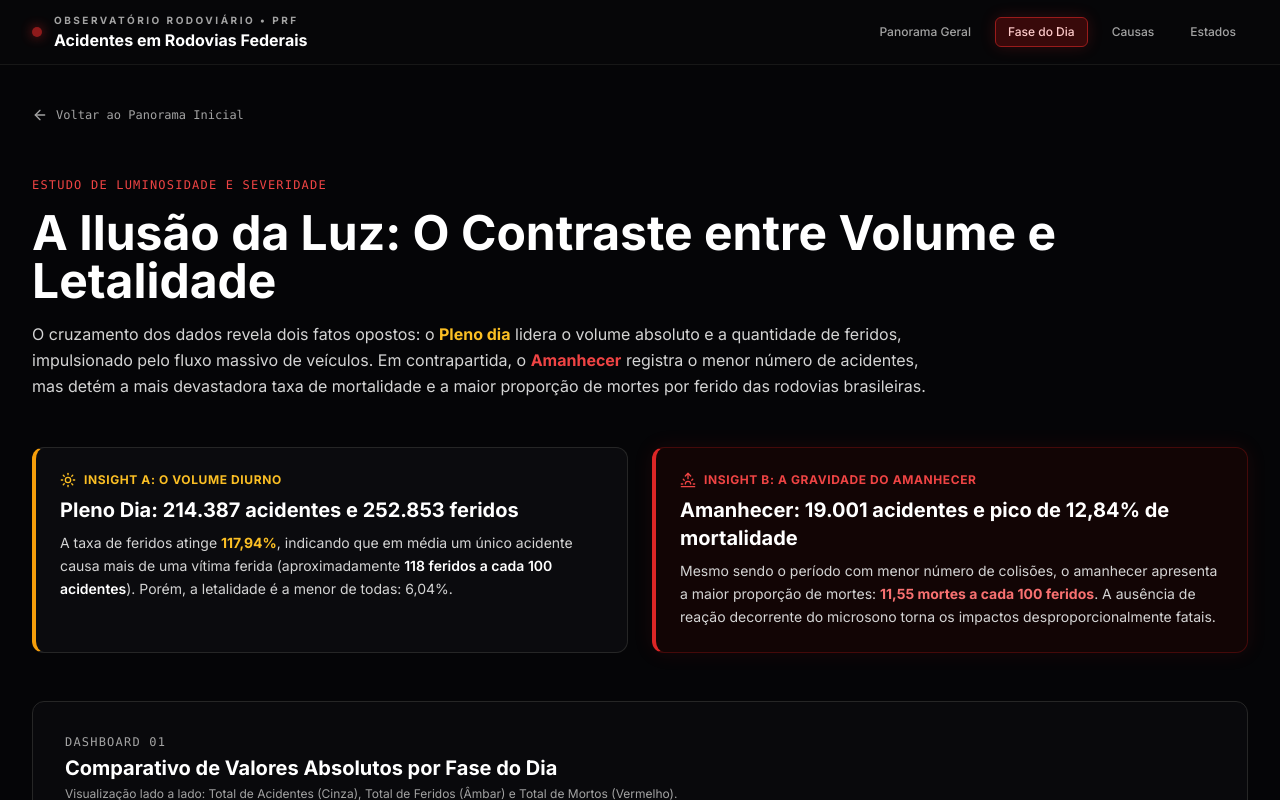
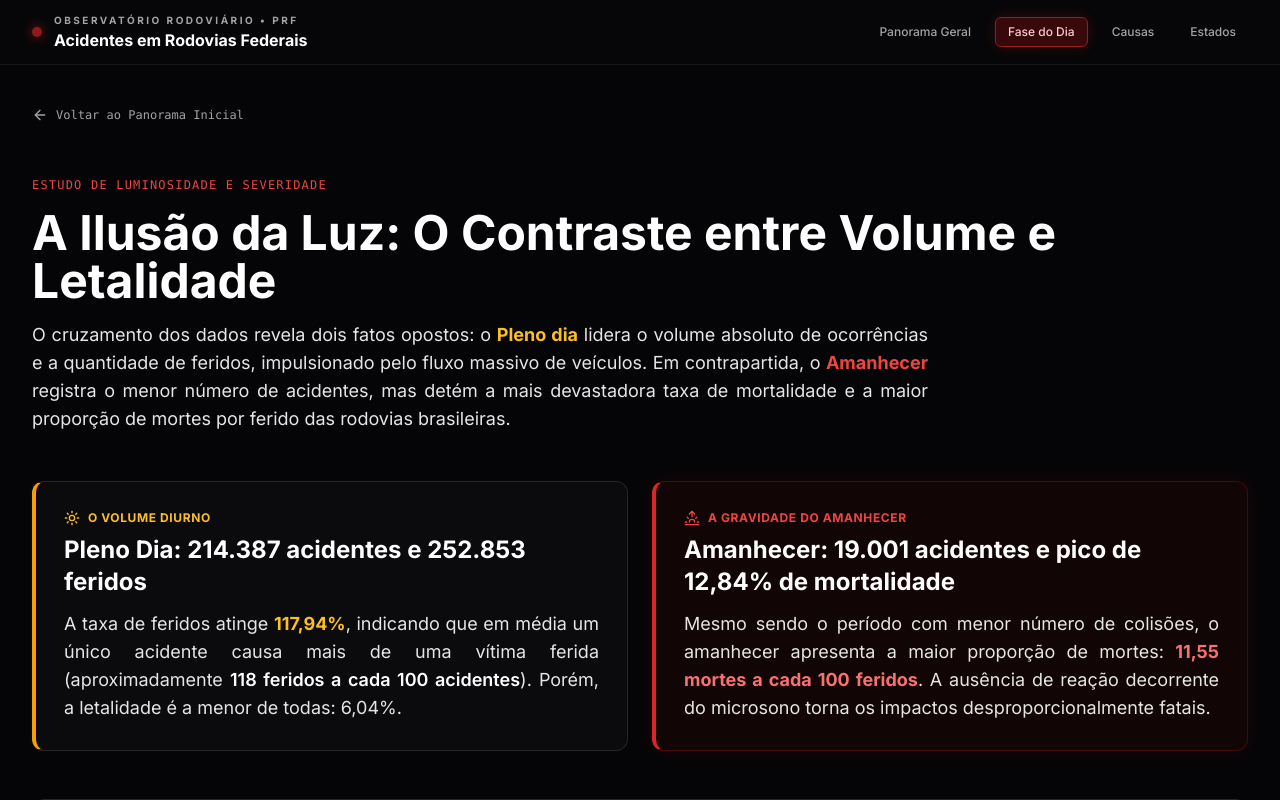
Before and after one commit to Jamilly-Andrade/bi-a2-acidentes, a React (Vite) app: page / in a window 1280 px wide. Both pictures are taken after a click on the button "Fase do Dia". Shown: the top 800 px of the page. Built offline with nearby package versions, Linux system fonts and the light colour scheme; the HTML template or start-up script is replaced by a standard one; a web font is replaced by a local one.

Commit message:
style: cores vibrantes nos graficos, animacao nos cards e tipografia justificada

```diff
--- a/src/App.jsx
+++ b/src/App.jsx
@@ -237,7 +237,7 @@ export default function App() {
               O quanto você sabe sobre os acidentes em rodovias brasileiras?
             </h1>
 
-            <p className="mt-6 text-base sm:text-lg text-neutral-400 max-w-3xl mx-auto font-normal leading-relaxed">
+            <p className="mt-6 text-lg sm:text-xl text-neutral-300 max-w-3xl mx-auto font-normal leading-relaxed text-justify">
               390.879 ocorrências registradas pela Polícia Rodoviária Federal. Mais de 32 mil mortes e 447 mil feridos.
               Uma investigação sobre o perigo invisível que se esconde na transição da luz e nos momentos de aparente calma.
             </p>
@@ -364,7 +364,7 @@ export default function App() {
                   <h3 className="text-xl font-bold text-white group-hover:text-red-400 transition">
                     A Ilusão da Luz: Onde a Escuridão Multiplica as Mortes
                   </h3>
-                  <p className="text-xs sm:text-sm text-neutral-400 mt-2 leading-relaxed">
+                  <p className="text-sm sm:text-base text-neutral-300 mt-2 leading-relaxed text-justify">
                     Mais de 214 mil colisões acontecem sob sol aberto, gerando o maior número de feridos. Contudo, ao amanhecer e na plena noite, a probabilidade de falecer dobra.
                   </p>
                 </div>
@@ -389,7 +389,7 @@ export default function App() {
                   <h3 className="text-xl font-bold text-white group-hover:text-red-400 transition">
                     A Anatomia da Falha: O Comportamento do Condutor
                   </h3>
-                  <p className="text-xs sm:text-sm text-neutral-400 mt-2 leading-relaxed">
+                  <p className="text-sm sm:text-base text-neutral-300 mt-2 leading-relaxed text-justify">
                     Reação tardia, distração com dispositivos móveis, álcool e sono: a análise de como a atitude humana supera qualquer falha na pista.
                   </p>
                 </div>
@@ -414,7 +414,7 @@ export default function App() {
                   <h3 className="text-xl font-bold text-white group-hover:text-red-400 transition">
                     Linhas de Asfalto: Os Trechos Mais Perigosos do País
                   </h3>
-                  <p className="text-xs sm:text-sm text-neutral-400 mt-2 leading-relaxed">
+                  <p className="text-sm sm:text-base text-neutral-300 mt-2 leading-relaxed text-justify">
                     Minas Gerais, Paraná e Santa Catarina lideram os registros. Uma análise sobre o relevo, malha e densidade de carretas pesadas.
                   </p>
                 </div>
@@ -439,7 +439,7 @@ export default function App() {
                   <h3 className="text-xl font-bold text-white group-hover:text-red-400 transition">
                     A Marcha dos Anos: Estabilidade e Perdas Constantes
                   </h3>
-                  <p className="text-xs sm:text-sm text-neutral-400 mt-2 leading-relaxed">
+                  <p className="text-sm sm:text-base text-neutral-300 mt-2 leading-relaxed text-justify">
                     Acompanhamento histórico anual: as rodovias federais sustentam uma perda regular de mais de 5.400 vidas a cada ano.
                   </p>
                 </div>
@@ -475,35 +475,35 @@ export default function App() {
             <h1 className="text-2xl sm:text-4xl lg:text-5xl font-black text-white leading-tight">
               A Ilusão da Luz: O Contraste entre Volume e Letalidade
             </h1>
-            <p className="text-base text-neutral-300 max-w-4xl font-normal leading-relaxed">
-              O cruzamento dos dados revela dois fatos opostos: o <span className="text-amber-400 font-bold">Pleno dia</span> lidera o volume absoluto e a quantidade de feridos, impulsionado pelo fluxo massivo de veículos.
+            <p className="text-base sm:text-lg text-neutral-200 max-w-4xl font-normal leading-relaxed text-justify">
+              O cruzamento dos dados revela dois fatos opostos: o <span className="text-amber-400 font-bold">Pleno dia</span> lidera o volume absoluto de ocorrências e a quantidade de feridos, impulsionado pelo fluxo massivo de veículos.
               Em contrapartida, o <span className="text-red-500 font-bold">Amanhecer</span> registra o menor número de acidentes, mas detém a mais devastadora taxa de mortalidade e a maior proporção de mortes por ferido das rodovias brasileiras.
             </p>
           </header>
 
-          {/* Os Dois Cards Principais dos Insights a e b */}
+          {/* Os Dois Cards Principais dos Insights a e b com animação hover */}
           <section className="grid grid-cols-1 md:grid-cols-2 gap-6">
-            <div className="bg-[#0b0b0e] border-l-4 border-l-amber-500 border border-neutral-800 p-6 rounded-xl">
+            <div className="bg-[#0b0b0e] border-l-4 border-l-amber-500 border border-neutral-800 p-6 sm:p-7 rounded-xl transition-all duration-300 transform hover:-translate-y-2 hover:scale-[1.02] hover:shadow-2xl hover:shadow-amber-950/30 cursor-pointer">
               <div className="flex items-center gap-2 text-amber-400 text-xs font-bold uppercase tracking-wider mb-2">
-                <Sun className="w-4 h-4" /> Insight A: O Volume Diurno
+                <Sun className="w-4 h-4" /> O Volume Diurno
               </div>
-              <h3 className="text-xl font-bold text-white mb-2">
+              <h3 className="text-xl sm:text-2xl font-bold text-white mb-3">
                 Pleno Dia: 214.387 acidentes e 252.853 feridos
               </h3>
-              <p className="text-sm text-neutral-300 leading-relaxed">
+              <p className="text-base sm:text-lg text-neutral-200 leading-relaxed text-justify">
                 A taxa de feridos atinge <strong className="text-amber-400">117,94%</strong>, indicando que em média um único acidente causa mais de uma vítima ferida (aproximadamente <span className="text-white font-semibold">118 feridos a cada 100 acidentes</span>).
                 Porém, a letalidade é a menor de todas: 6,04%.
               </p>
             </div>
 
-            <div className="bg-[#120505] border-l-4 border-l-red-600 border border-red-950 p-6 rounded-xl shadow-[0_0_20px_rgba(220,38,38,0.1)]">
+            <div className="bg-[#120505] border-l-4 border-l-red-600 border border-red-950 p-6 sm:p-7 rounded-xl shadow-[0_0_20px_rgba(220,38,38,0.1)] transition-all duration-300 transform hover:-translate-y-2 hover:scale-[1.02] hover:shadow-2xl hover:shadow-red-950/40 cursor-pointer">
               <div className="flex items-center gap-2 text-red-500 text-xs font-bold uppercase tracking-wider mb-2">
-                <Sunrise className="w-4 h-4" /> Insight B: A Gravidade do Amanhecer
+                <Sunrise className="w-4 h-4" /> A Gravidade do Amanhecer
               </div>
-              <h3 className="text-xl font-bold text-white mb-2">
+              <h3 className="text-xl sm:text-2xl font-bold text-white mb-3">
                 Amanhecer: 19.001 acidentes e pico de 12,84% de mortalidade
               </h3>
-              <p className="text-sm text-neutral-300 leading-relaxed">
+              <p className="text-base sm:text-lg text-neutral-200 leading-relaxed text-justify">
                 Mesmo sendo o período com menor número de colisões, o amanhecer apresenta a maior proporção de mortes: <strong className="text-red-400">11,55 mortes a cada 100 feridos</strong>.
                 A ausência de reação decorrente do microsono torna os impactos desproporcionalmente fatais.
               </p>
@@ -519,9 +519,6 @@ export default function App() {
               <h3 className="text-xl font-bold text-white mt-1">
                 Comparativo de Valores Absolutos por Fase do Dia
               </h3>
-              <p className="text-xs text-neutral-400 mt-1">
-                Visualização lado a lado: Total de Acidentes (Cinza), Total de Feridos (Âmbar) e Total de Mortos (Vermelho).
-              </p>
             </div>
 
             <div className="h-80 sm:h-96 w-full">
@@ -535,17 +532,17 @@ export default function App() {
                     formatter={(val) => val.toLocaleString('pt-BR')}
                   />
                   <Legend />
-                  <Bar dataKey="total_acidentes" name="Total de Acidentes" fill="#737373" radius={[4, 4, 0, 0]} />
+                  <Bar dataKey="total_acidentes" name="Total de Acidentes" fill="#fc4f4f" radius={[4, 4, 0, 0]} />
                   <Bar dataKey="total_feridos" name="Total de Feridos" fill="#f59e0b" radius={[4, 4, 0, 0]} />
                   <Bar dataKey="total_mortos" name="Total de Mortos" fill="#dc2626" radius={[4, 4, 0, 0]} />
                 </BarChart>
               </ResponsiveContainer>
             </div>
 
-            <div className="bg-neutral-950/60 p-4 rounded-lg border border-neutral-800 text-xs text-neutral-300 flex items-start gap-2">
-              <Info className="w-4 h-4 text-amber-500 flex-shrink-0 mt-0.5" />
+            <div className="bg-neutral-950/80 p-5 rounded-xl border border-neutral-800 text-sm sm:text-base text-neutral-200 flex items-start gap-3 text-justify leading-relaxed">
+              <Info className="w-5 h-5 text-amber-400 flex-shrink-0 mt-0.5" />
               <span>
-                <strong>Destaque no Pleno Dia:</strong> Repare que a barra amarela de feridos (252.853) supera a barra cinza de acidentes (214.387), confirmando a taxa de 117,94% de feridos por acidente provocada por colisões múltiplas e engavetamentos em horários de pico.
+                <strong>Destaque no Pleno Dia:</strong> Repare que a barra amarela de feridos (252.853) supera a barra de acidentes (214.387), confirmando a taxa de 117,94% de feridos por acidente provocada por colisões múltiplas e engavetamentos em horários de pico.
               </span>
             </div>
           </section>
@@ -559,9 +556,6 @@ export default function App() {
               <h3 className="text-xl font-bold text-white mt-1">
                 Taxas Proporcionais: Mortalidade vs. Feridos (%)
               </h3>
-              <p className="text-xs text-neutral-400 mt-1">
-                Comparação percentual da severidade relativa em cada um dos 4 períodos.
-              </p>
             </div>
 
             <div className="h-80 sm:h-96 w-full">
@@ -608,7 +602,7 @@ export default function App() {
                   <span className="text-[11px] text-neutral-400 block mt-0.5">mortes p/ 100 feridos</span>
                 </div>
               </div>
-              <p className="text-xs text-neutral-400 leading-relaxed pt-2">
+              <p className="text-sm sm:text-base text-neutral-300 leading-relaxed pt-2 text-justify">
                 <strong>Leitura didática dos dados:</strong> Para cada 100 pessoas feridas em acidentes nas rodovias federais, morrem <strong>11,55 pessoas ao Amanhecer</strong> e <strong>10,59 na Plena Noite</strong>, mais que o dobro do registrado em <strong>Pleno Dia (5,12 mortes)</strong>.
               </p>
             </div>
@@ -623,9 +617,6 @@ export default function App() {
               <h3 className="text-xl font-bold text-white mt-1">
                 Razão Direta: Mortos por Ferido (razao_mortos_por_ferido)
               </h3>
-              <p className="text-xs text-neutral-400 mt-1">
-                Métrica pura de proporção fatal calculada pela consulta SQL (total_mortos / total_feridos).
-              </p>
             </div>
 
             <div className="h-80 w-full">
@@ -643,12 +634,12 @@ export default function App() {
               </ResponsiveContainer>
             </div>
 
-            <div className="grid grid-cols-1 sm:grid-cols-2 gap-4 text-xs text-neutral-300">
-              <div className="bg-black/50 p-4 rounded-lg border border-neutral-800">
+            <div className="grid grid-cols-1 sm:grid-cols-2 gap-4 text-sm text-neutral-300">
+              <div className="bg-black/50 p-5 rounded-lg border border-neutral-800 text-justify leading-relaxed">
                 <span className="font-bold text-white block mb-1">Amanhecer (0,1155) e Plena Noite (0,1059):</span>
                 Nesses dois períodos, a razão supera 0,10, demonstrando que 1 a cada 9 ou 10 vítimas que sofrem lesões acaba vindo a óbito.
               </div>
-              <div className="bg-black/50 p-4 rounded-lg border border-neutral-800">
+              <div className="bg-black/50 p-5 rounded-lg border border-neutral-800 text-justify leading-relaxed">
                 <span className="font-bold text-white block mb-1">Pleno Dia (0,0512):</span>
                 A razão é de apenas 0,05, exigindo 20 pessoas feridas para registrar 1 fatalidade, consequência de velocidades mais baixas decorrentes do tráfego denso.
               </div>
@@ -677,7 +668,7 @@ export default function App() {
             <h1 className="text-2xl sm:text-4xl font-black text-white leading-tight">
               A Anatomia da Falha: O Fator Humano como Causa Suprema
             </h1>
-            <p className="text-base text-neutral-300 max-w-4xl font-normal leading-relaxed">
+            <p className="text-base sm:text-lg text-neutral-200 max-w-4xl font-normal leading-relaxed text-justify">
               Mais de 70% das fatalidades decorrem de decisões e comportamentos do condutor: reação tardia, excesso de velocidade, sonolência e álcool.
             </p>
           </header>
@@ -696,7 +687,7 @@ export default function App() {
                     contentStyle={{ backgroundColor: '#0c0a09', borderColor: '#44403c', borderRadius: 8 }}
                   />
                   <Legend />
-                  <Bar dataKey="total" name="Total Ocorrências" fill="#525252" radius={[0, 4, 4, 0]} />
+                  <Bar dataKey="total" name="Total Ocorrências" fill="#fc4f4f" radius={[0, 4, 4, 0]} />
                   <Bar dataKey="mortos" name="Vítimas Fatais" fill="#dc2626" radius={[0, 4, 4, 0]} />
                 </BarChart>
               </ResponsiveContainer>
@@ -725,7 +716,7 @@ export default function App() {
             <h1 className="text-2xl sm:text-4xl font-black text-white leading-tight">
               Linhas de Asfalto: Concentração Regional dos Sinistros
             </h1>
-            <p className="text-base text-neutral-300 max-w-4xl font-normal leading-relaxed">
+            <p className="text-base sm:text-lg text-neutral-200 max-w-4xl font-normal leading-relaxed text-justify">
               Minas Gerais lidera isoladamente as estatísticas de acidentes e mortes, impulsionada pela maior malha rodoviária federal do país e relevo sinuoso com pistas simples em eixos como a BR-381 e BR-040.
             </p>
           </header>
@@ -743,7 +734,7 @@ export default function App() {
                   <Tooltip
                     contentStyle={{ backgroundColor: '#0c0a09', borderColor: '#44403c', borderRadius: 8 }}
                   />
-                  <Bar dataKey="acidentes" name="Acidentes Totais" fill="#525252" radius={[4, 4, 0, 0]} />
+                  <Bar dataKey="acidentes" name="Acidentes Totais" fill="#fc4f4f" radius={[4, 4, 0, 0]} />
                   <Bar dataKey="mortos" name="Vítimas Fatais" fill="#dc2626" radius={[4, 4, 0, 0]} />
                 </BarChart>
               </ResponsiveContainer>
@@ -772,7 +763,7 @@ export default function App() {
             <h1 className="text-2xl sm:text-4xl font-black text-white leading-tight">
               A Marcha dos Anos: Estabilidade e Perdas Constantes
             </h1>
-            <p className="text-base text-neutral-300 max-w-4xl font-normal leading-relaxed">
+            <p className="text-base sm:text-lg text-neutral-200 max-w-4xl font-normal leading-relaxed text-justify">
               O comportamento das ocorrências ao longo dos últimos 5 anos comprova uma perda persistente acima de 5.400 vidas por ano nas rodovias federais.
             </p>
           </header>
@@ -791,7 +782,7 @@ export default function App() {
                     contentStyle={{ backgroundColor: '#0c0a09', borderColor: '#44403c', borderRadius: 8 }}
                   />
                   <Legend />
-                  <Line type="monotone" dataKey="acidentes" name="Ocorrências" stroke="#737373" strokeWidth={2} />
+                  <Line type="monotone" dataKey="acidentes" name="Ocorrências" stroke="#fc4f4f" strokeWidth={2} />
                   <Line type="monotone" dataKey="mortos" name="Vítimas Fatais" stroke="#dc2626" strokeWidth={3} />
                 </LineChart>
               </ResponsiveContainer>
```
